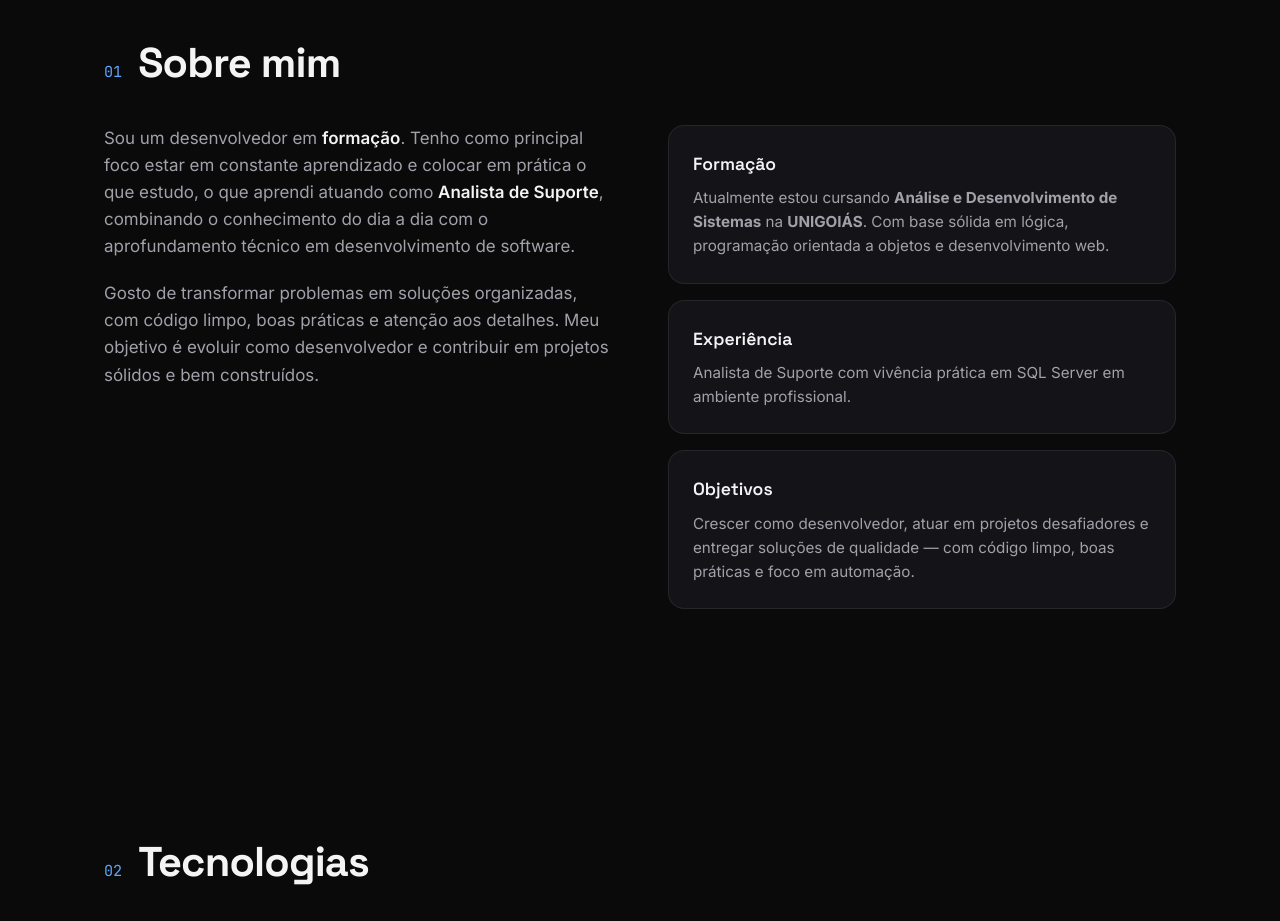
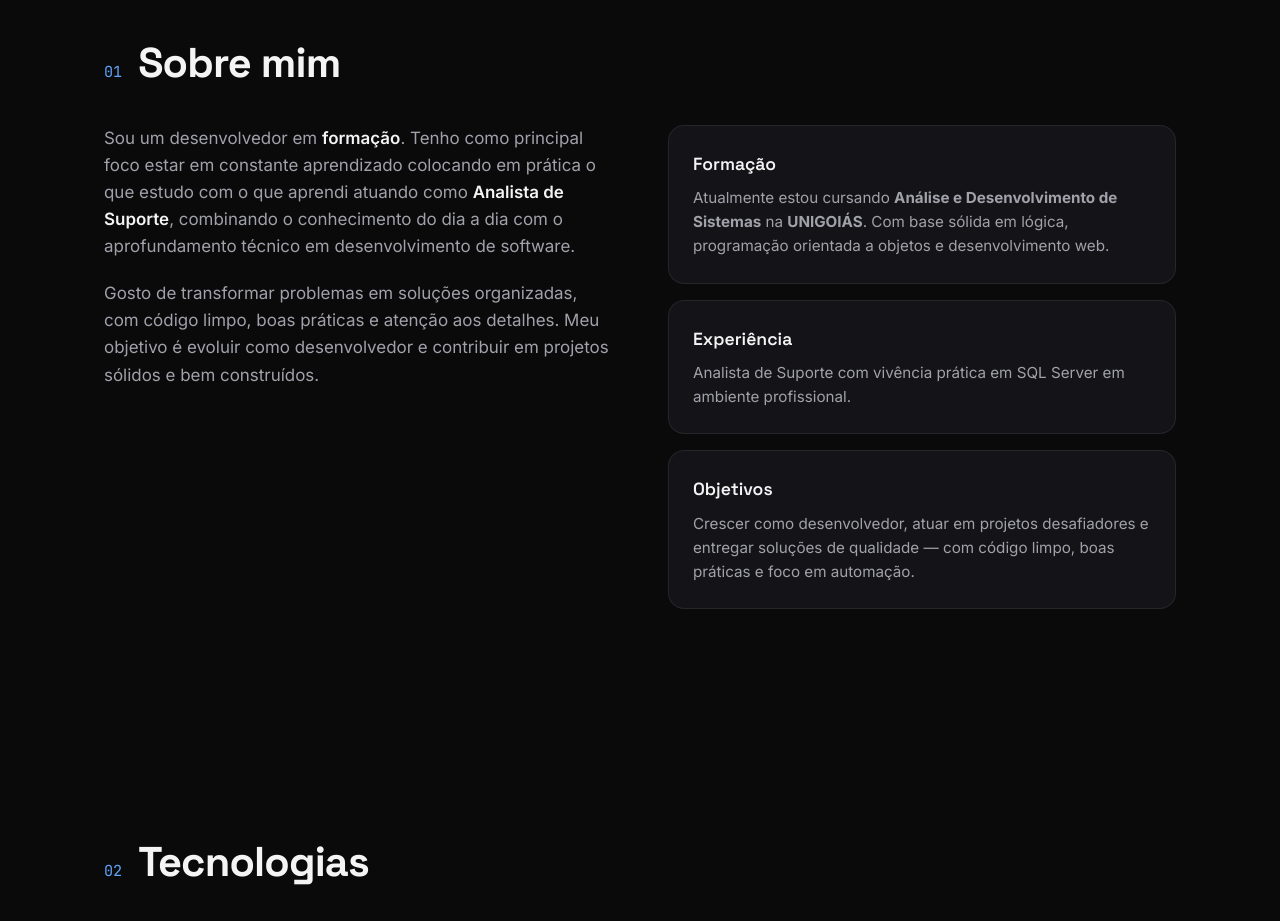
Before and after one commit to thomazte/portfolio, a plain HTML site: page index.html in a window 1280 px wide. Shown: the part 880-1801 px from the top of the page. Drawn offline with nearby package versions, Linux system fonts and the light colour scheme.

Commit message:
Pequena alteração no index.html

```diff
--- a/index.html
+++ b/index.html
@@ -133,7 +133,7 @@
         <div class="about__text" data-reveal>
           <p>
             Sou um desenvolvedor em <strong>formação</strong>.
-            Tenho como principal foco estar em constante aprendizado e colocar em prática o que estudo,
+            Tenho como principal foco estar em constante aprendizado colocando em prática o que estudo com
              o que aprendi atuando como <strong>Analista de Suporte</strong>, combinando o conhecimento do dia a dia com o
             aprofundamento técnico em desenvolvimento de software.
           </p>
```
